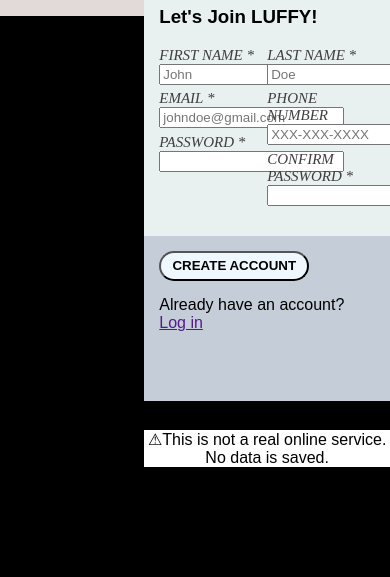
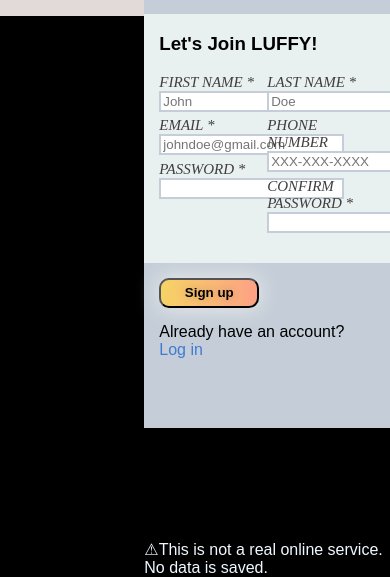
Before and after one commit to 7up3r/sign-up-form, a plain HTML site: page index.html in a window 390 px wide. Shown: the part 364-941 px from the top of the page. Before the commit the page ends 844 px from the top, so only its background shows below. Drawn offline with Linux system fonts and the light colour scheme.

Commit message:
Add phone validation and visual changes
changes how error message were shown on invalid passwords

added phone validation

```diff
--- a/index.html
+++ b/index.html
@@ -31,7 +31,7 @@
                 <h3>Let's Join LUFFY!</h3>
             </div>
             <div>
-                <form action="#" method="get" id="userInput">
+                <form action="#" method="get" id="userInput" onsubmit="return validateForm()">
 
                         <div class="left side">
                             <div>
@@ -60,7 +60,7 @@
                             <div>
                                 <label for="phoneNumber">PHONE NUMBER</label>
                                 <br>
-                                <input type="number" id="phoneNumber" placeholder="XXX-XXX-XXXX">
+                                <input type="number" id="phoneNumber" pattern="[0-9]{3}[0-9]{3}[0-9]{4}" placeholder="XXX-XXX-XXXX">
                             </div>
                             <div>
                                 <label for="confirmPassword">CONFIRM PASSWORD *</label>
@@ -73,7 +73,7 @@
             </div>
         </div>
         <div id="sectionThree">
-            <button type="submit" id="createAccount" form="userInput" onclick="validateForm()"><b>CREATE ACCOUNT</b></button>
+            <button type="submit" id="createAccount" form="userInput"><b>Sign up</b></button>
             <div id="alreadyAccount">
                 Already have an account?
                 <a href="">Log in</a>
--- a/style.css
+++ b/style.css
@@ -57,7 +57,8 @@ body {
     margin-left: 15px;
     margin-right: 15px;
     font-family: 'Times New Roman', Times, serif;
-    font-size: 16px;
+    font-size: 18px;
+    font-weight: bold;
 }
 #quote {
     margin-bottom: 30px;
@@ -110,26 +111,50 @@ form {
 
 #createAccount {
     margin: 15px;
-    background-color: aliceblue;
     border-radius: 20px;
-    width: 150px;
+    width: 100px;
     height: 30px;
     margin-bottom: 0px;
+    text-align: center;
+    transition: 0.5s;
+    background: linear-gradient(90deg, #f6d365, #fda085 51%, #f6d365) var(--x, 0)/ 200%;
+    color: black;
+    text-shadow: 0px 0px 10px rgba(0,0,0,0.2);
+    box-shadow: 0 0 20px #eee;
+    border-radius: 10px;
+}
+
+#createAccount:hover {
+    --x: 100%;
+    transform: scale(1.1);
+    transition: 0.5s;
+    text-transform: uppercase;
 }
 
 #alreadyAccount {
     margin: 15px;
 }
 
-#disclaimer {
-    background-color: white;
-    position: relative;
-    top: 50%;
-    text-align: center;
+#alreadyAccount>a {
+    color: rgba(3, 85, 209, 0.685);
+    text-decoration: none;
 }
 
-:focus {
-    border: 2px solid aliceblue;
-    box-shadow: 5px 5px 2px 1px rgba(46, 245, 19, 0.2);
+#disclaimer {
+    color: aliceblue;
+    background-color: black;
+    position: relative;
+    top: 100%;
+    text-align: left;
+}
 
+input {
+    border: 2px solid #c5ced8;
 }
+
+input:focus {
+    transform: scale(1.1);
+    outline: none !important;
+    border: 2px solid greenyellow;
+    box-shadow: 5px 5px 10px #719ECE;
+}
```
